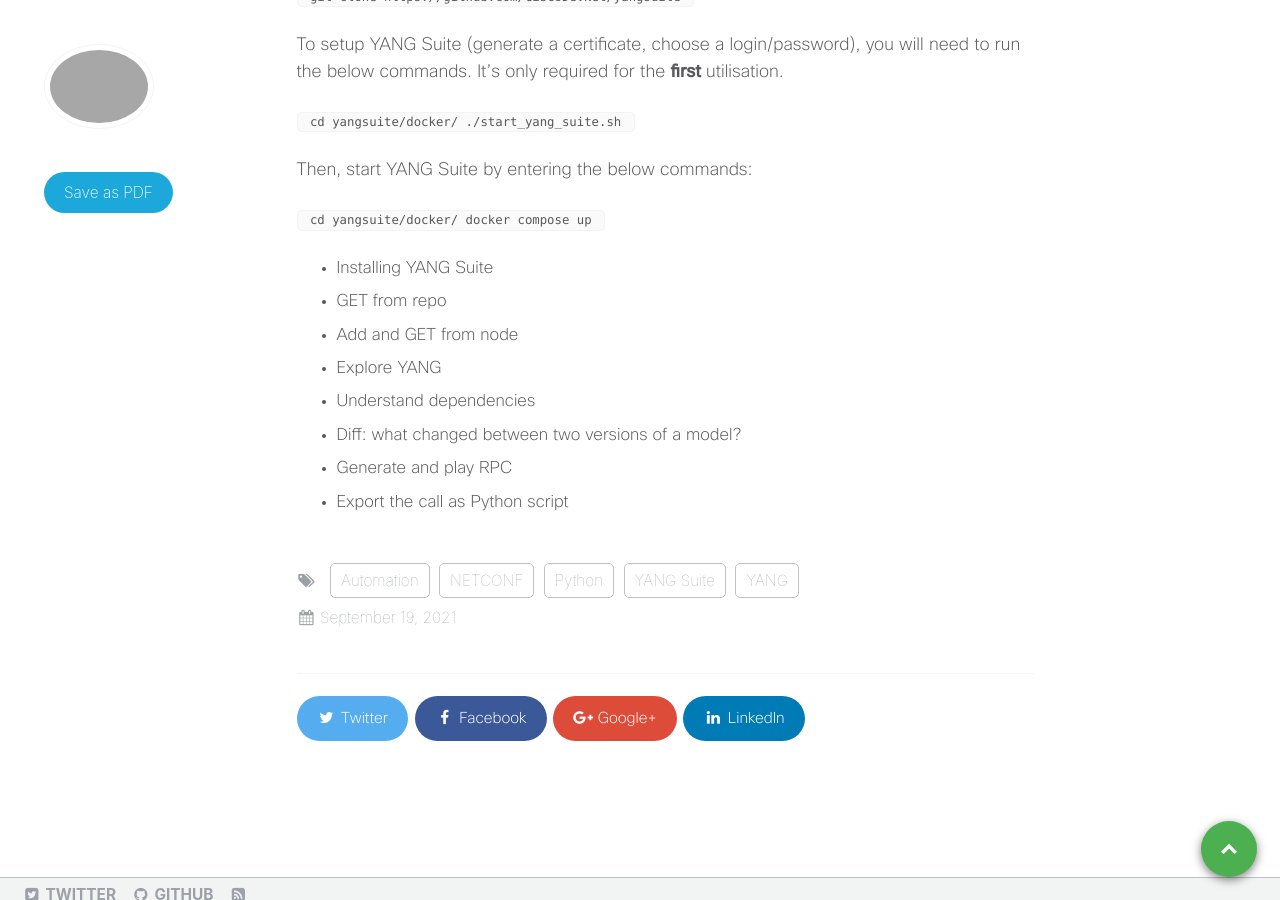
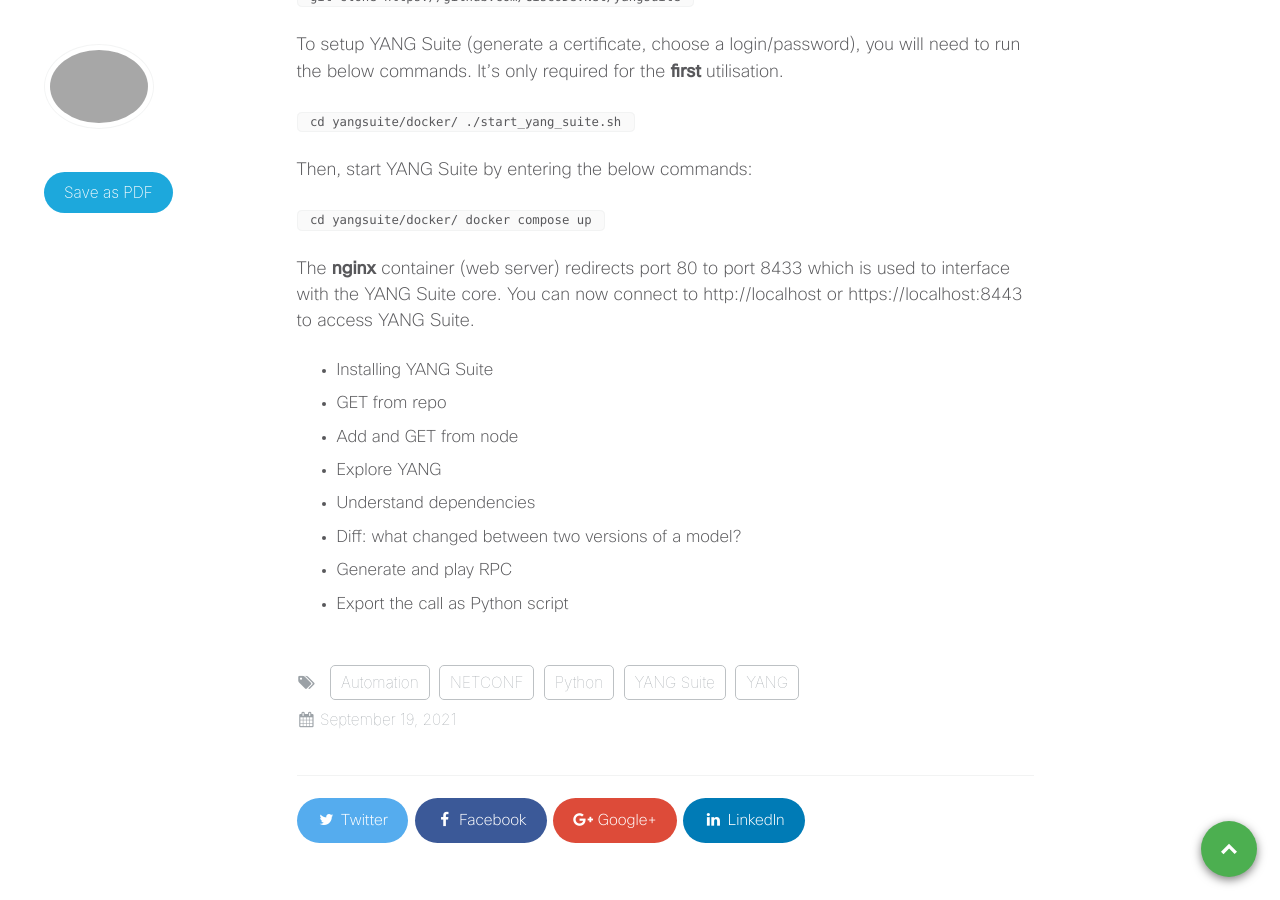
Before and after one commit to xrdocs/programmability, a Jekyll site: the page built from _tutorials/do-you-speak-yang.md, in a window 1280 px wide and 900 px high, scrolled down 761 px. Built offline with Jekyll 4.4.1, drawn with Linux system fonts in a browser that asks for light colours; comment, search, counter and statistics services are not loaded.

Commit message:
install YANG Suite

```diff
--- a/_tutorials/do-you-speak-yang.md
+++ b/_tutorials/do-you-speak-yang.md
@@ -46,6 +46,7 @@ cd yangsuite/docker/
 docker compose up
 <code>
 
+The **nginx** container (web server) redirects port 80 to port 8433 which is used to interface with the YANG Suite core. You can now connect to http://localhost or https://localhost:8443 to access YANG Suite.
 
 * Installing YANG Suite
 * GET from repo
```
